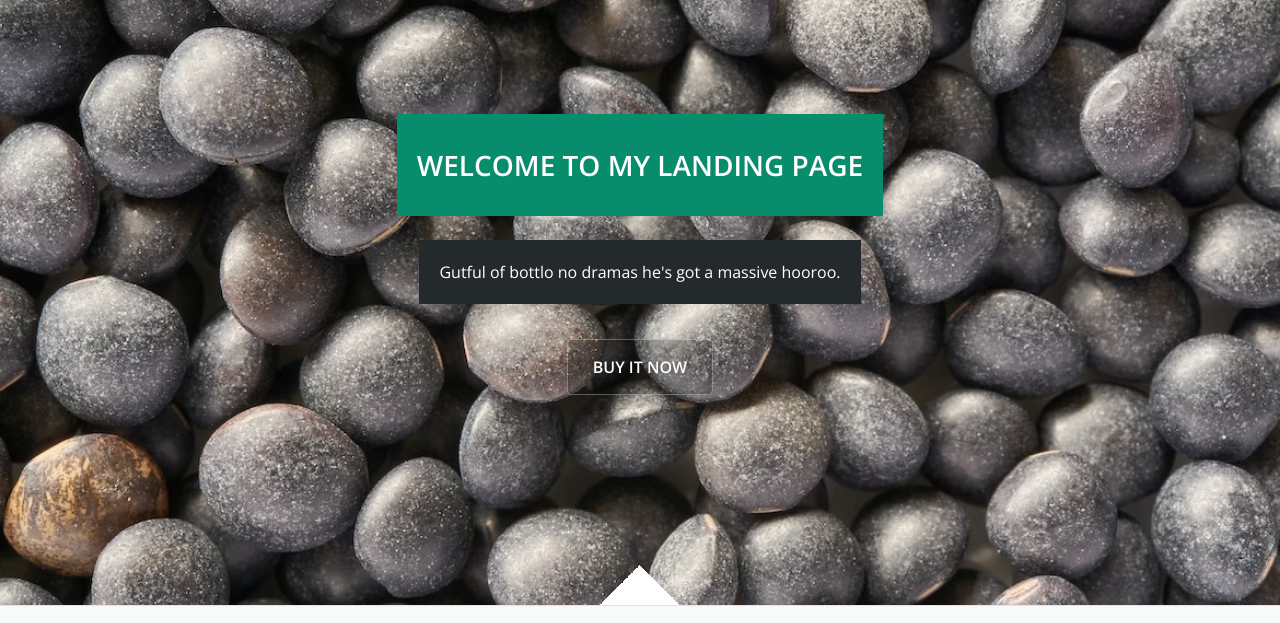
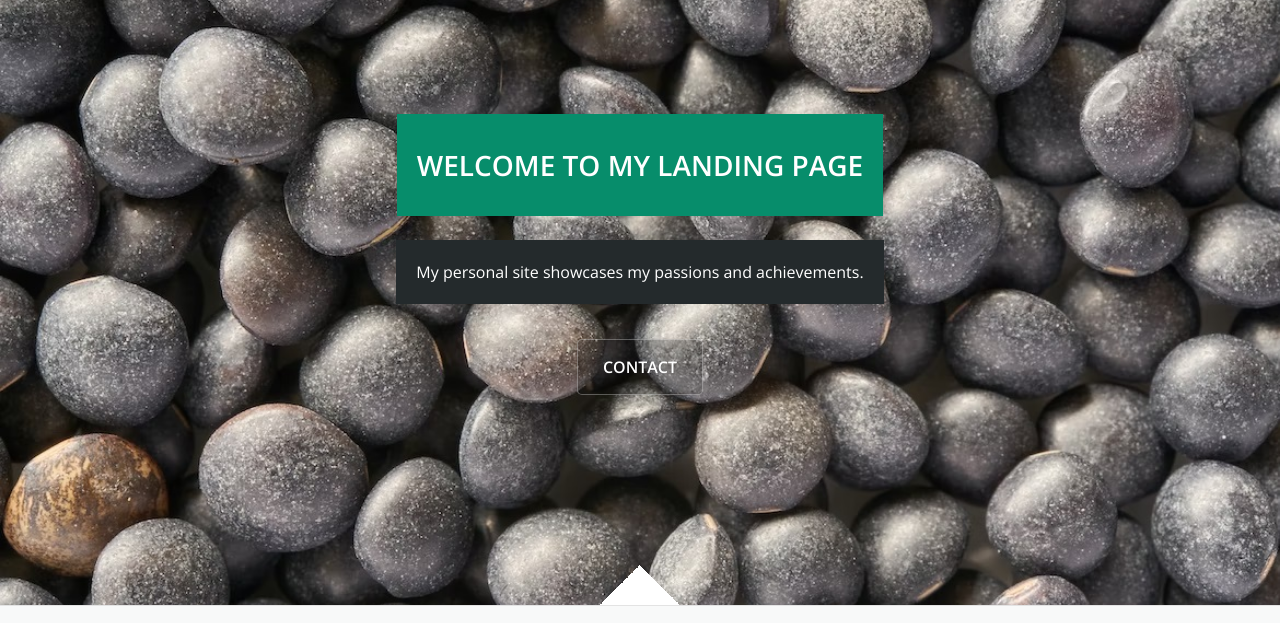
Before and after one commit to andreascaue/.github.io, a plain HTML site: page index.html in a window 1280 px wide. Shown: the part 115-738 px from the top of the page. Drawn offline with nearby package versions, Linux system fonts and the light colour scheme.

Commit message:
updates at the landing page

```diff
--- a/index.html
+++ b/index.html
@@ -40,8 +40,8 @@
       <h1 class="hero__title">
         Welcome to my landing page
       </h1>
-      <p class="hero__text">Gutful of bottlo no dramas he's got a massive hooroo.</p>
-      <a href="#" class="hero__btn">Buy it now</a>
+      <p class="hero__text">My personal site showcases my passions and achievements.</p>
+      <a href="#" class="hero__btn">Contact</a>
     </section>
 
 	 <section class="content">
```
